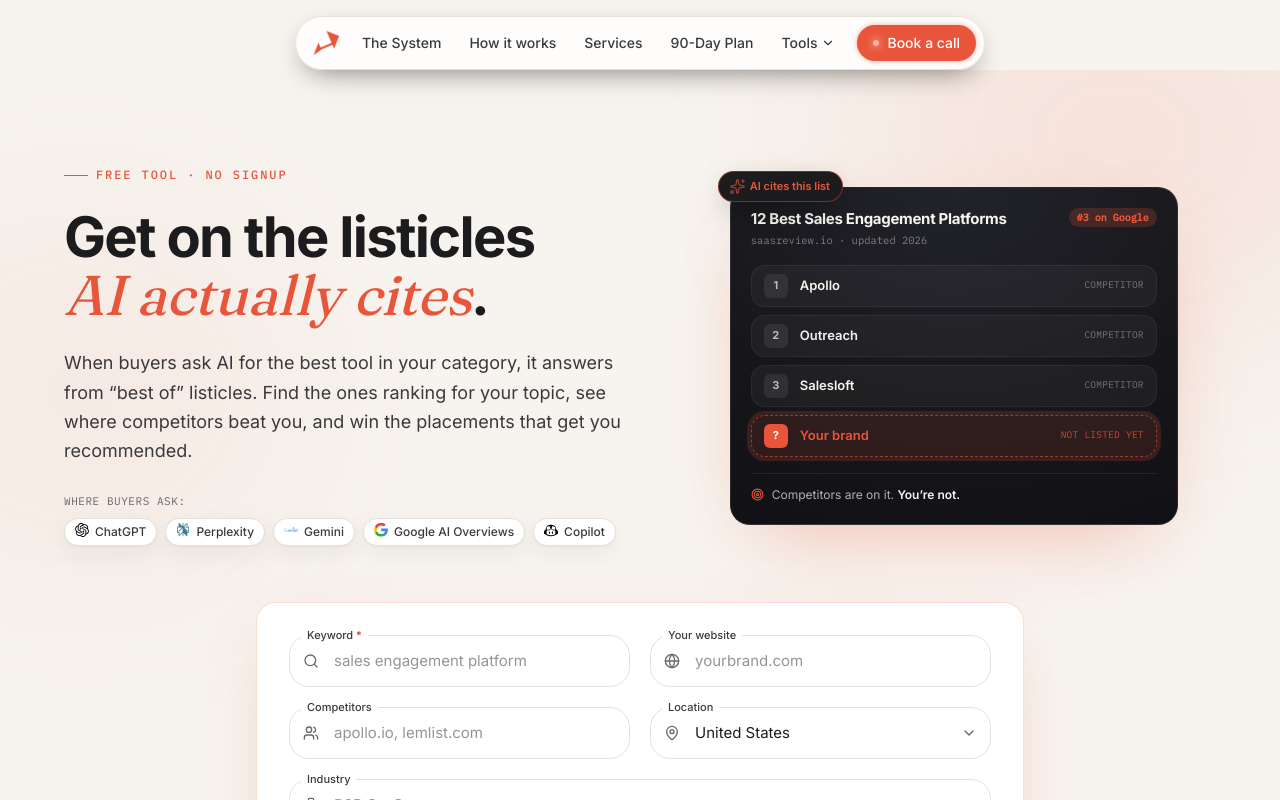
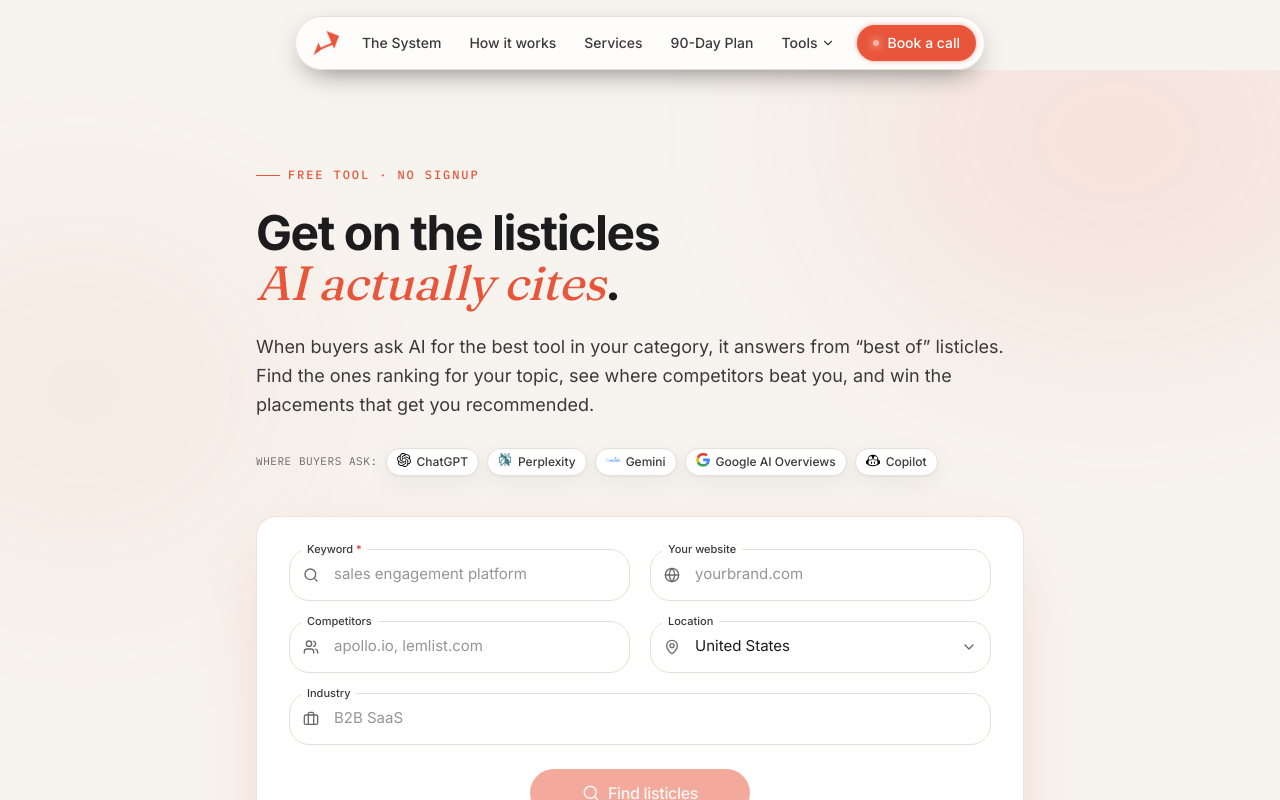
Before and after one commit to Sahin712/linkurst, a Next.js app: page /tools/listicle-finder in a window 1280 px wide. Shown: the top 800 px of the page. Built offline with nearby package versions, Linux system fonts and the light colour scheme.

Commit message:
Remove hero preview card; single-column hero with copy + form
Co-Authored-By: Claude Opus 4.8 <noreply@anthropic.com>

```diff
--- a/src/app/tools/listicle-finder/page.tsx
+++ b/src/app/tools/listicle-finder/page.tsx
@@ -16,7 +16,6 @@ import { Container } from "@/components/ui/container";
 import { Button } from "@/components/ui/button";
 import { ListicleFinder } from "@/components/tools/listicle-finder";
 import { EngineChips } from "@/components/tools/engine-chips";
-import { HeroListiclePreview } from "@/components/tools/hero-listicle-preview";
 import { AiAnswerDemo } from "@/components/tools/ai-answer-demo";
 import { Reveal } from "@/components/motion/reveal";
 import { Cta } from "@/components/sections/cta";
@@ -91,20 +90,19 @@ export default function ListicleFinderPage() {
           className="pointer-events-none absolute -left-32 top-40 h-[320px] w-[420px] rounded-full opacity-[0.08] blur-[120px]"
           style={{ background: "var(--color-coral)" }}
         />
-        <Container size="wide" className="relative">
-          <div className="mx-auto max-w-6xl">
+        <Container size="default" className="relative">
+          <div className="mx-auto max-w-3xl">
             {/* hero */}
-            <div className="grid items-center gap-12 lg:grid-cols-[1.05fr_0.95fr]">
             <Reveal>
               <p className="eyebrow-mono flex items-center gap-2 text-coral">
                 <span className="inline-block h-px w-6 bg-coral" />
                 Free tool · No signup
               </p>
-                <h1 className="mt-6 text-4xl font-bold leading-[1.04] tracking-[var(--tracking-tighter)] text-balance text-foreground sm:text-5xl lg:text-[3.5rem]">
+              <h1 className="mt-6 text-4xl font-bold leading-[1.04] tracking-[var(--tracking-tighter)] text-balance text-foreground sm:text-5xl">
                 Get on the listicles{" "}
                 <span className="accent-serif font-normal text-coral">AI actually cites</span>.
               </h1>
-                <p className="mt-6 max-w-xl text-lg leading-relaxed text-fog">
+              <p className="mt-6 text-lg leading-relaxed text-fog">
                 When buyers ask AI for the best tool in your category, it answers
                 from &ldquo;best of&rdquo; listicles. Find the ones ranking for
                 your topic, see where competitors beat you, and win the
@@ -114,14 +112,8 @@ export default function ListicleFinderPage() {
               <EngineChips />
             </Reveal>
 
-              {/* hero visual — illustrative listicle preview */}
-              <Reveal className="relative hidden lg:block">
-                <HeroListiclePreview />
-              </Reveal>
-            </div>
-
             {/* the form */}
-            <div id="finder" className="mx-auto mt-14 max-w-3xl scroll-mt-24">
+            <div id="finder" className="scroll-mt-24">
               <ListicleFinder />
             </div>
           </div>
--- a/src/components/tools/hero-listicle-preview.tsx
+++ /dev/null
@@ -1,106 +0,0 @@
-"use client";
-
-import { motion, useReducedMotion } from "motion/react";
-import { Sparkles, Target } from "lucide-react";
-
-/**
- * Illustrative hero visual (not real data): a dark "demo screen" showing a
- * listicle AI cites, with competitors on it and the brand missing. Dark styling
- * keeps it clearly distinct from the white input form below.
- */
-const ROWS = [
-  { rank: 1, name: "Apollo" },
-  { rank: 2, name: "Outreach" },
-  { rank: 3, name: "Salesloft" },
-];
-
-export function HeroListiclePreview() {
-  const reduce = useReducedMotion();
-
-  return (
-    <div className="relative mx-auto w-full max-w-md">
-      {/* floating AI badge */}
-      <div className="absolute -left-3 -top-4 z-10 flex items-center gap-1.5 rounded-full border border-coral/40 bg-charcoal px-3 py-1.5 text-[11px] font-semibold text-coral shadow-[0_10px_30px_-10px_rgba(0,0,0,0.6)]">
-        <motion.span
-          animate={reduce ? undefined : { scale: [1, 1.25, 1], opacity: [1, 0.6, 1] }}
-          transition={{ duration: 2, repeat: Infinity, ease: "easeInOut" }}
-          className="grid place-items-center"
-        >
-          <Sparkles size={13} />
-        </motion.span>
-        AI cites this list
-      </div>
-
-      <div
-        className="overflow-hidden rounded-[var(--radius-xl)] border border-white/10 p-5 shadow-[0_30px_80px_-30px_rgba(232,85,58,0.4)]"
-        style={{
-          background:
-            "radial-gradient(120% 120% at 50% 0%, #22222a 0%, #17171b 55%, #101014 100%)",
-        }}
-      >
-        <div className="flex items-start justify-between gap-3">
-          <div>
-            <p className="text-[15px] font-bold tracking-tight text-ivory">
-              12 Best Sales Engagement Platforms
-            </p>
-            <p className="mt-0.5 font-[family-name:var(--font-mono)] text-[10.5px] text-ivory/45">
-              saasreview.io · updated 2026
-            </p>
-          </div>
-          <span className="shrink-0 rounded-full bg-coral/20 px-2 py-0.5 font-[family-name:var(--font-mono)] text-[10px] font-semibold text-coral">
-            #3 on Google
-          </span>
-        </div>
-
-        <ul className="mt-4 space-y-2">
-          {ROWS.map((r) => (
-            <li
-              key={r.rank}
-              className="flex items-center gap-3 rounded-lg border border-white/[0.06] bg-white/[0.04] px-3 py-2"
-            >
-              <span className="grid h-6 w-6 shrink-0 place-items-center rounded-md bg-white/[0.08] text-[11px] font-bold text-ivory/70">
-                {r.rank}
-              </span>
-              <span className="text-[13px] font-semibold text-ivory">{r.name}</span>
-              <span className="ml-auto font-[family-name:var(--font-mono)] text-[9.5px] uppercase tracking-wide text-ivory/40">
-                competitor
-              </span>
-            </li>
-          ))}
-
-          {/* the gap — your brand, pulsing */}
-          <motion.li
-            animate={
-              reduce
-                ? undefined
-                : {
-                    boxShadow: [
-                      "0 0 0 0 rgba(232,85,58,0)",
-                      "0 0 0 4px rgba(232,85,58,0.18)",
-                      "0 0 0 0 rgba(232,85,58,0)",
-                    ],
-                  }
-            }
-            transition={{ duration: 2.4, repeat: Infinity, ease: "easeInOut" }}
-            className="flex items-center gap-3 rounded-lg border border-dashed border-coral/60 bg-coral/[0.12] px-3 py-2"
-          >
-            <span className="grid h-6 w-6 shrink-0 place-items-center rounded-md bg-coral text-[11px] font-bold text-white">
-              ?
-            </span>
-            <span className="text-[13px] font-semibold text-coral">Your brand</span>
-            <span className="ml-auto font-[family-name:var(--font-mono)] text-[9.5px] uppercase tracking-wide text-coral/80">
-              not listed yet
-            </span>
-          </motion.li>
-        </ul>
-
-        <div className="mt-4 flex items-center gap-2 border-t border-white/[0.08] pt-3">
-          <Target size={13} className="text-coral" />
-          <p className="text-[12px] text-ivory/70">
-            Competitors are on it. <span className="font-semibold text-ivory">You&rsquo;re not.</span>
-          </p>
-        </div>
-      </div>
-    </div>
-  );
-}
```
Lines whose indentation alone changed are shown as unchanged.
